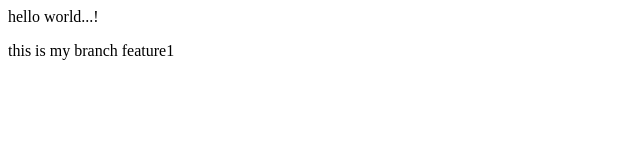
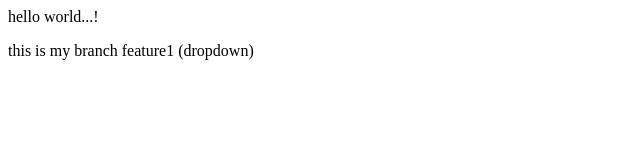
Before and after one commit to sainag99/demo1, a plain HTML site: page index.html in a window 1280 px wide. Shown: the full height of the page, 0-640 px from the left. Drawn offline with Linux system fonts and the light colour scheme.

Commit message:
done dropdown

```diff
--- a/index.html
+++ b/index.html
@@ -2,5 +2,5 @@
     hello world...!
 </p>
 <p>
-    this is my branch feature1
+    this is my branch feature1 (dropdown)
 </p>
```
